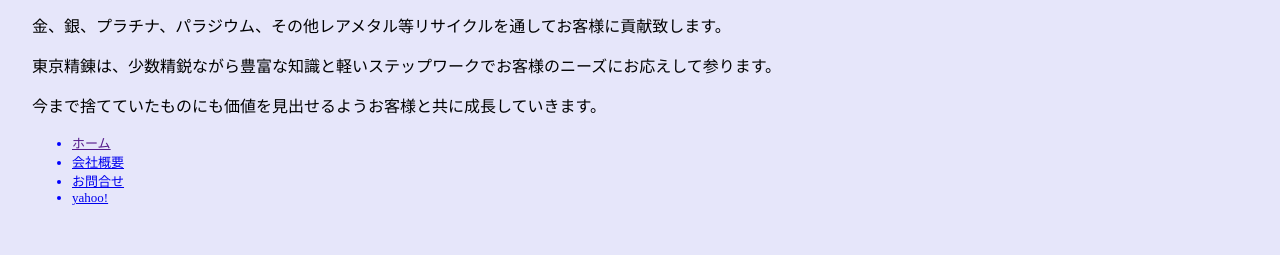
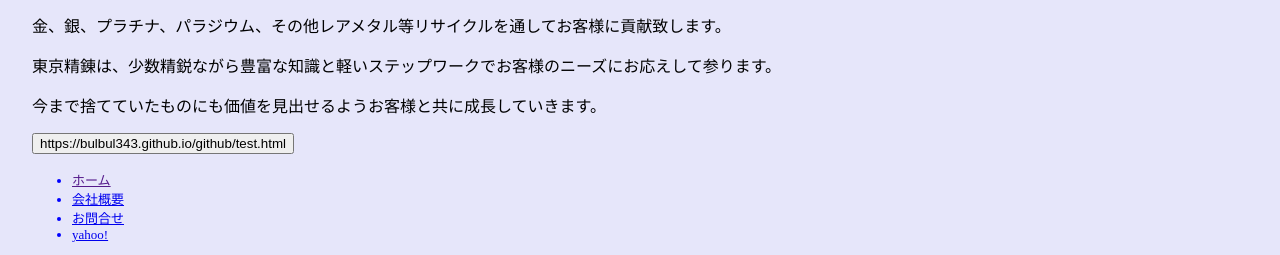
Before and after one commit to bulbul343/github, a plain HTML site: page index.html in a window 1280 px wide. Shown: the part 514-769 px from the top of the page. Drawn offline with Linux system fonts and the light colour scheme.

Commit message:
Update index.html

```diff
--- a/index.html
+++ b/index.html
@@ -4,7 +4,10 @@
 <head>
 <meta charset = "utf-8">
 <meta name = "description" content = "東京精錬は貴金属精錬を行う会社です">
-<meta name = "keywords" content = "貴金属,精錬,分析,金,プラチナ,パラジウム,銀,ゴールド,シルバー,Au,Pt,Pd,Ag,東京精錬">
+<!--
+ <meta name = "keywords" content = "貴金属,精錬,分析,金,プラチナ,パラジウム,銀,ゴールド,シルバー,Au,Pt,Pd,Ag,東京精錬">
+-->
+<meta name = "keywords" content = "KALL,株式会社">
 <link href="style.css" rel="stylesheet" type="text/css" />
 <title>東京精錬</title><!--検索結果の一覧画面やお気に入り登録等で使用-->
 
@@ -22,6 +25,7 @@
   <p>金、銀、プラチナ、パラジウム、その他レアメタル等リサイクルを通してお客様に貢献致します。</p>
   <p>東京精錬は、少数精鋭ながら豊富な知識と軽いステップワークでお客様のニーズにお応えして参ります。</p>
   <p>今まで捨てていたものにも価値を見出せるようお客様と共に成長していきます。</p>
+  <p><input  type="button" Value="https://bulbul343.github.io/github/test.html"></p>
 </div>
 
 
```
